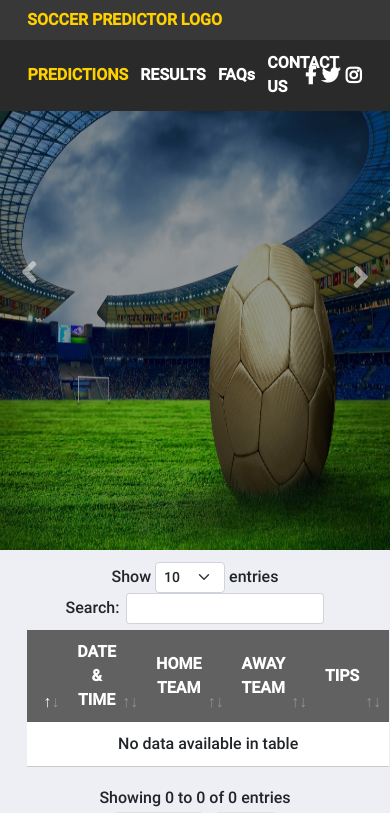
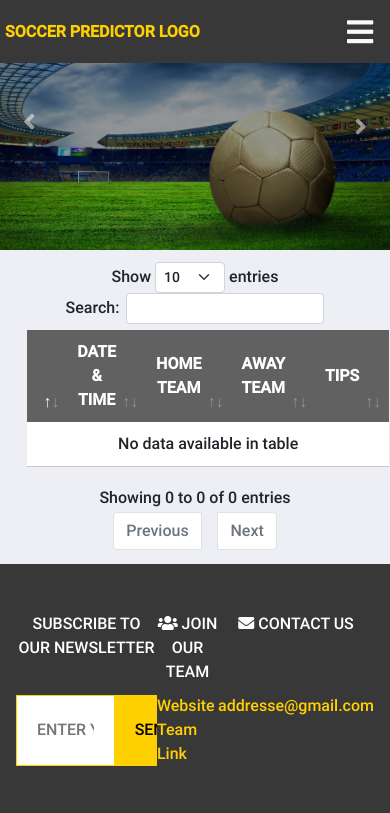
Before and after one commit to godwinmanu/soccer-predictor, a PHP site: page /index.php in a window 390 px wide. Shown: the top 813 px of the page. Run offline with PHP 8.4, Linux system fonts and the light colour scheme; data that the repository does not hold is empty.

Commit message:
Finish coding sidebar for screens whose width are less than 992px

```diff
--- a/index.php
+++ b/index.php
@@ -59,9 +59,18 @@
 </div>
 <script>
     $(function(){
-        $("#predictions-tab").css({
-            color: "rgb(255, 208, 0)"
-        });
+        let userScreenWidth = screen.width;
+
+        if(userScreenWidth < 992){
+            $("#predictions-tab").parent().css({
+                backgroundColor: "#64b000"
+            });
+        }
+        else{
+            $("#predictions-tab").css({
+                color: "rgb(255, 208, 0)"
+            });
+        }
 
         $("table").DataTable();
     });
--- a/public/css/main.css
+++ b/public/css/main.css
@@ -10,7 +10,6 @@ body{
     font-family: "Roboto";
 
 }
-
 
 header{
     position: fixed;
@@ -76,6 +75,10 @@ table{
     padding: 3% 7%;
 }
 
+#menu-bars{
+    display: none;
+}
+
 /* ================== INDEX PAGE ================ */
 .carousel-item{
     height: 550px;
@@ -104,9 +107,6 @@ table{
 .carousel h3{
     font-size: 35px;
 }
-
-
-
 
 
 
@@ -169,3 +169,99 @@ footer a:hover{
     color: rgb(255, 208, 0);
 
 }
+
+
+/* ================== RESPONSIVE ================ */
+
+@media screen and (max-width : 992px) {
+    .jumbotron{
+        display: flex;
+        align-items: center;
+        justify-content: space-between;
+        padding: 3%;
+        padding-left: 1.3%;
+    }
+
+    #menu-bars{
+        display: flex;
+    }
+
+    .fa-bars,
+    .fa-times{
+        cursor: pointer;
+        padding: 5px;
+        font-size: 30px;
+        color: white;
+    }
+
+    nav{
+        display: none;
+    }
+
+    nav.displaySideBar{
+        position: absolute;
+        left: 0%;
+        display: flex;
+        flex-direction: column;
+        height: 100vh;
+        width: 100vw;
+        overflow-y: hidden;
+        animation: 0.2s linear slideRight;
+    }
+
+    @keyframes slideRight {
+        from{
+            width : 0%;
+        }
+        to{
+            width : 100%;
+        }
+    }
+
+    nav.displaySideBar ul{
+        display: flex;
+        flex-direction: column;
+        align-items: flex-start;
+        width: 100%;
+        padding: 0px;
+        padding-top: 10px;
+    }
+
+    nav.displaySideBar ul li{
+        display: flex;
+        padding: 15px 5px;
+        margin: 5px 0px;
+        width: 100%;
+    }
+
+    nav.displaySideBar ul li a{
+        width: 100%;
+        height: 100%;
+    }
+
+    nav.displaySideBar ul li a:hover{
+        color: white;
+    }
+
+    nav.displaySideBar ul li:hover{
+        background-color:#64b000;
+    }
+
+    header{
+        position: fixed;
+        top: 0px;
+        width: 100%;
+    }
+
+
+/* ================== INDEX PAGE ================ */
+    .carousel-item{
+        height: 250px;
+        width: 100vw;
+    }
+
+    .carousel h3{
+        font-size: 25px;
+    }
+
+}
--- a/views/partials/menu.php
+++ b/views/partials/menu.php
@@ -1,14 +1,23 @@
 <header>
     <div class="jumbotron">
-        <a href="/index.php">SOCCER PREDICTOR LOGO</a>
+        <!-- <a href="/index.php">SOCCER PREDICTOR LOGO</a> -->
+        <a href="/soccer_predictor/index.php">SOCCER PREDICTOR LOGO</a>
+        <div id="menu-bars">
+            <i class="fas fa-bars text-light"></i>
+        </div>
     </div>
     <nav>
         <ul>
-            <li> <a href="/index.php" id="predictions-tab"> PREDICTIONS  </a></li>
+            <li> <a href="/soccer_predictor/index.php" id="predictions-tab"> PREDICTIONS  </a></li>
+            <li> <a href="/soccer_predictor/views/pages/results.php" id="results-tab"> RESULTS </a></li>
+            <li> <a href="/soccer_predictor/views/pages/faq.php" id="faqs-tab"> FAQs </a></li>
+            <li> <a href="/soccer_predictor/views/pages/contactus.php" id="contact-us-tab"> CONTACT US </a></li>
+
+<!--             <li> <a href="/index.php" id="predictions-tab"> PREDICTIONS  </a></li>
             <li> <a href="/views/pages/results.php" id="results-tab"> RESULTS </a></li>
             <li> <a href="/views/pages/faq.php" id="faqs-tab"> FAQs </a></li>
             <li> <a href="/views/pages/contactus.php" id="contact-us-tab"> CONTACT US </a></li>
-        </ul>
+ -->        </ul>
 
         <div class="social-networks">
             <a href="#" class="fab fa-facebook-f"></a>
@@ -19,6 +28,8 @@
 </header>
 
 <script>
+    let userScreenWidth = screen.width;
+
     $(window).scroll(function(){
         if($(this).scrollTop() > 100 ){
             $(".jumbotron").css("display","none");
@@ -27,4 +38,26 @@
             $(".jumbotron").css("display","flex");
         }
     });
+
+    setInterval(() => {
+        $("#menu-bars .fa-bars").click(function(){
+            $("nav").addClass("displaySideBar");
+            $("#menu-bars .fa-bars").prop("class","fas fa-times");
+
+            $("#menu-bars .fa-times").click(function(){
+                $("nav").removeClass("displaySideBar");
+                $("#menu-bars .fa-times").prop("class","fas fa-bars");
+            });
+        });
+    }, 500);
+
+    if(userScreenWidth < 992){
+        $("ul li").click(function(){
+            $("nav").removeClass("displaySideBar");
+            $("#menu-bars .fa-times").prop("class","fas fa-bars");
+        });
+    }
+
+
+
 </script>
--- a/views/template.php
+++ b/views/template.php
@@ -4,7 +4,7 @@
     <meta charset="UTF-8">
     <meta http-equiv="X-UA-Compatible" content="IE=edge">
     <meta name="viewport" content="width=device-width, initial-scale=1.0">
-    <script src="/public/js/jquery-3.6.0.js"></script>
+<!--     <script src="/public/js/jquery-3.6.0.js"></script>
     <script src="/public/js/bootstrap.min.js"></script>
     <script src="/public/DataTables/js/jquery.dataTables.min.js"></script>
     <script src="/public/DataTables/js/dataTables.bootstrap5.min.js"></script>
@@ -14,7 +14,20 @@
     <link rel="stylesheet" href="/public/css/main.css">
     <link rel="stylesheet" href="/public/css/results.css">
     <link rel="stylesheet" href="/public/css/contactus.css">
-    <link rel="stylesheet" href="/public/css/faq.css">
+    <link rel="stylesheet" href="/public/css/faq.css"> -->
+
+    <script src="/soccer_predictor/public/js/jquery-3.6.0.js"></script>
+    <script src="/soccer_predictor/public/js/bootstrap.min.js"></script>
+    <script src="/soccer_predictor/public/DataTables/js/jquery.dataTables.min.js"></script>
+    <script src="/soccer_predictor/public/DataTables/js/dataTables.bootstrap5.min.js"></script>
+    <link rel="stylesheet" href="/soccer_predictor/public/css/bootstrap.min.css">
+    <link rel="stylesheet" href="/soccer_predictor/public/DataTables/css/dataTables.bootstrap5.min.css">
+    <link rel="stylesheet" href="/soccer_predictor/public/Font_awesome/css/all.min.css">
+    <link rel="stylesheet" href="/soccer_predictor/public/css/main.css">
+    <link rel="stylesheet" href="/soccer_predictor/public/css/results.css">
+    <link rel="stylesheet" href="/soccer_predictor/public/css/contactus.css">
+    <link rel="stylesheet" href="/soccer_predictor/public/css/faq.css">
+
     <title> <?= $title ?> </title>
 </head>
 <body>
```
Also changed, not shown: views/pages/contactus.php (+13 -3 lines), views/pages/faq.php (+14 -3 lines), views/pages/results.php (+13 -4 lines).
